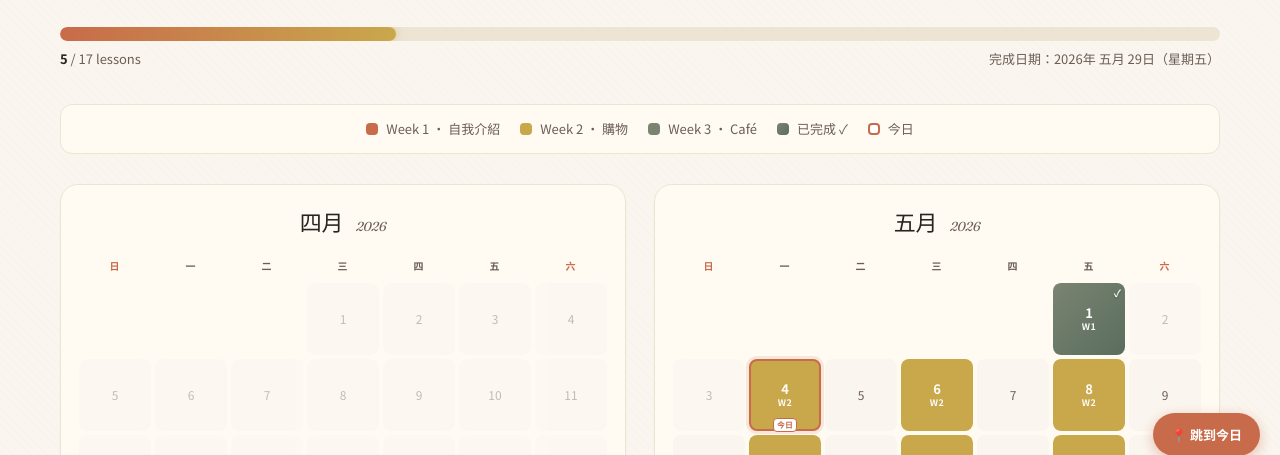
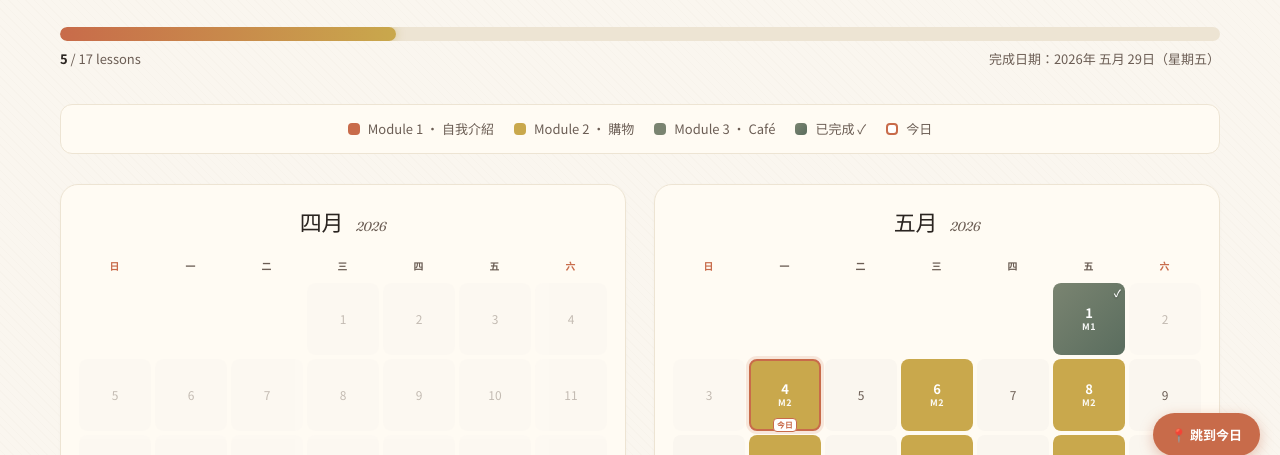
Before and after one commit to louyuenlam/Learn-English, a plain HTML site: page calendar.html in a window 1280 px wide. Shown: the part 324-779 px from the top of the page. Drawn offline with Linux system fonts and the light colour scheme.

Commit message:
Update calendar.html

```diff
--- a/calendar.html
+++ b/calendar.html
@@ -592,9 +592,9 @@
 
   <!-- Legend -->
   <div class="legend">
-    <div class="legend-item"><div class="legend-dot week-1"></div>Week 1 · 自我介紹</div>
-    <div class="legend-item"><div class="legend-dot week-2"></div>Week 2 · 購物</div>
-    <div class="legend-item"><div class="legend-dot week-3"></div>Week 3 · Café</div>
+    <div class="legend-item"><div class="legend-dot week-1"></div>Module 1 · 自我介紹</div>
+    <div class="legend-item"><div class="legend-dot week-2"></div>Module 2 · 購物</div>
+    <div class="legend-item"><div class="legend-dot week-3"></div>Module 3 · Café</div>
     <div class="legend-item"><div class="legend-dot completed"></div>已完成 ✓</div>
     <div class="legend-item"><div class="legend-dot today"></div>今日</div>
   </div>
@@ -633,27 +633,27 @@
 // ============================================================
 const LESSONS = [
   // Week 1
-  { id: 'lesson1-introduction', title: '自我介紹', desc: 'I am... My name is... 基本介紹用語', week: 'week-1', weekLabel: 'Week 1' },
-  { id: 'lesson2-greetings', title: '打招呼', desc: 'Hello / Good morning / How are you 等日常問候', week: 'week-1', weekLabel: 'Week 1' },
-  { id: 'lesson3-goodbyes', title: '道別', desc: 'Goodbye / See you / Thanks 等告別語句', week: 'week-1', weekLabel: 'Week 1' },
-  { id: 'lesson4-questions', title: '問問題', desc: 'What / Where / When / How 基本疑問詞', week: 'week-1', weekLabel: 'Week 1' },
-  { id: 'lesson5-week1-review', title: 'Week 1 總溫習', desc: '統合 Lesson 1-4 嘅內容', week: 'week-1', weekLabel: 'Week 1' },
+  { id: 'lesson1-introduction', title: '自我介紹', desc: 'I am... My name is... 基本介紹用語', week: 'week-1', weekLabel: 'Module 1' },
+  { id: 'lesson2-greetings', title: '打招呼', desc: 'Hello / Good morning / How are you 等日常問候', week: 'week-1', weekLabel: 'Module 1' },
+  { id: 'lesson3-goodbyes', title: '道別', desc: 'Goodbye / See you / Thanks 等告別語句', week: 'week-1', weekLabel: 'Module 1' },
+  { id: 'lesson4-questions', title: '問問題', desc: 'What / Where / When / How 基本疑問詞', week: 'week-1', weekLabel: 'Module 1' },
+  { id: 'lesson5-week1-review', title: 'Module 1 總溫習', desc: '統合 Lesson 1-4 嘅內容', week: 'week-1', weekLabel: 'Module 1' },
 
   // Week 2 — shopping
-  { id: 'week2-day1-shopping', title: '購物入門', desc: '基本購物對話 + 英鎊認識', week: 'week-2', weekLabel: 'Week 2' },
-  { id: 'week2-day2-dairy', title: '🥛 奶製品', desc: 'Milk / cheese / yogurt 等乳品詞彙', week: 'week-2', weekLabel: 'Week 2' },
-  { id: 'week2-day3-meat', title: '🥩 肉類', desc: 'Beef / chicken / pork 等肉類用詞', week: 'week-2', weekLabel: 'Week 2' },
-  { id: 'week2-day4-seafood', title: '🐟 海鮮', desc: 'Fish / prawns / salmon 等海鮮詞彙', week: 'week-2', weekLabel: 'Week 2' },
-  { id: 'week2-day5-produce', title: '🥕 蔬果', desc: 'Vegetables / fruits 名稱', week: 'week-2', weekLabel: 'Week 2' },
-  { id: 'week2-day6-review', title: 'Week 2 大溫習', desc: '購物全套溫習 + 角色扮演', week: 'week-2', weekLabel: 'Week 2' },
+  { id: 'week2-day1-shopping', title: '購物入門', desc: '基本購物對話 + 英鎊認識', week: 'week-2', weekLabel: 'Module 2' },
+  { id: 'week2-day2-dairy', title: '🥛 奶製品', desc: 'Milk / cheese / yogurt 等乳品詞彙', week: 'week-2', weekLabel: 'Module 2' },
+  { id: 'week2-day3-meat', title: '🥩 肉類', desc: 'Beef / chicken / pork 等肉類用詞', week: 'week-2', weekLabel: 'Module 2' },
+  { id: 'week2-day4-seafood', title: '🐟 海鮮', desc: 'Fish / prawns / salmon 等海鮮詞彙', week: 'week-2', weekLabel: 'Module 2' },
+  { id: 'week2-day5-produce', title: '🥕 蔬果', desc: 'Vegetables / fruits 名稱', week: 'week-2', weekLabel: 'Module 2' },
+  { id: 'week2-day6-review', title: 'Module 2 大溫習', desc: '購物全套溫習 + 角色扮演', week: 'week-2', weekLabel: 'Module 2' },
 
   // Week 3 — cafe
-  { id: 'week3-day1-cafe', title: '☕ Café 入門', desc: '入 cafe 點嘢飲嘅基本對話', week: 'week-3', weekLabel: 'Week 3' },
-  { id: 'week3-day2-tea', title: '🍵 茶', desc: 'English breakfast / Earl grey 等茶款', week: 'week-3', weekLabel: 'Week 3' },
-  { id: 'week3-day3-coffee', title: '☕ 咖啡', desc: 'Latte / cappuccino / flat white', week: 'week-3', weekLabel: 'Week 3' },
-  { id: 'week3-day4-pastries', title: '🥐 糕點', desc: 'Croissant / scone / muffin 等', week: 'week-3', weekLabel: 'Week 3' },
-  { id: 'week3-day5-sandwiches', title: '🥪 三文治', desc: 'Sandwich / panini / wrap', week: 'week-3', weekLabel: 'Week 3' },
-  { id: 'week3-day6-review', title: 'Week 3 大溫習', desc: 'Café 全套溫習 + 完整訂餐', week: 'week-3', weekLabel: 'Week 3' },
+  { id: 'week3-day1-cafe', title: '☕ Café 入門', desc: '入 cafe 點嘢飲嘅基本對話', week: 'week-3', weekLabel: 'Module 3' },
+  { id: 'week3-day2-tea', title: '🍵 茶', desc: 'English breakfast / Earl grey 等茶款', week: 'week-3', weekLabel: 'Module 3' },
+  { id: 'week3-day3-coffee', title: '☕ 咖啡', desc: 'Latte / cappuccino / flat white', week: 'week-3', weekLabel: 'Module 3' },
+  { id: 'week3-day4-pastries', title: '🥐 糕點', desc: 'Croissant / scone / muffin 等', week: 'week-3', weekLabel: 'Module 3' },
+  { id: 'week3-day5-sandwiches', title: '🥪 三文治', desc: 'Sandwich / panini / wrap', week: 'week-3', weekLabel: 'Module 3' },
+  { id: 'week3-day6-review', title: 'Week 3 大溫習', desc: 'Café 全套溫習 + 完整訂餐', week: 'week-3', weekLabel: 'Module 3' },
 ];
 
 // ============================================================
@@ -870,7 +870,7 @@ function renderMonth(year, month) {
       // Mini label
       const mini = document.createElement('div');
       mini.className = 'lesson-mini';
-      mini.textContent = lesson.weekLabel.replace('Week ', 'W').replace('Bonus', 'B');
+      mini.textContent = lesson.weekLabel.replace('Module ', 'M').replace('Bonus', 'B');
       cell.appendChild(mini);
     } else {
       cell.textContent = day;
```
